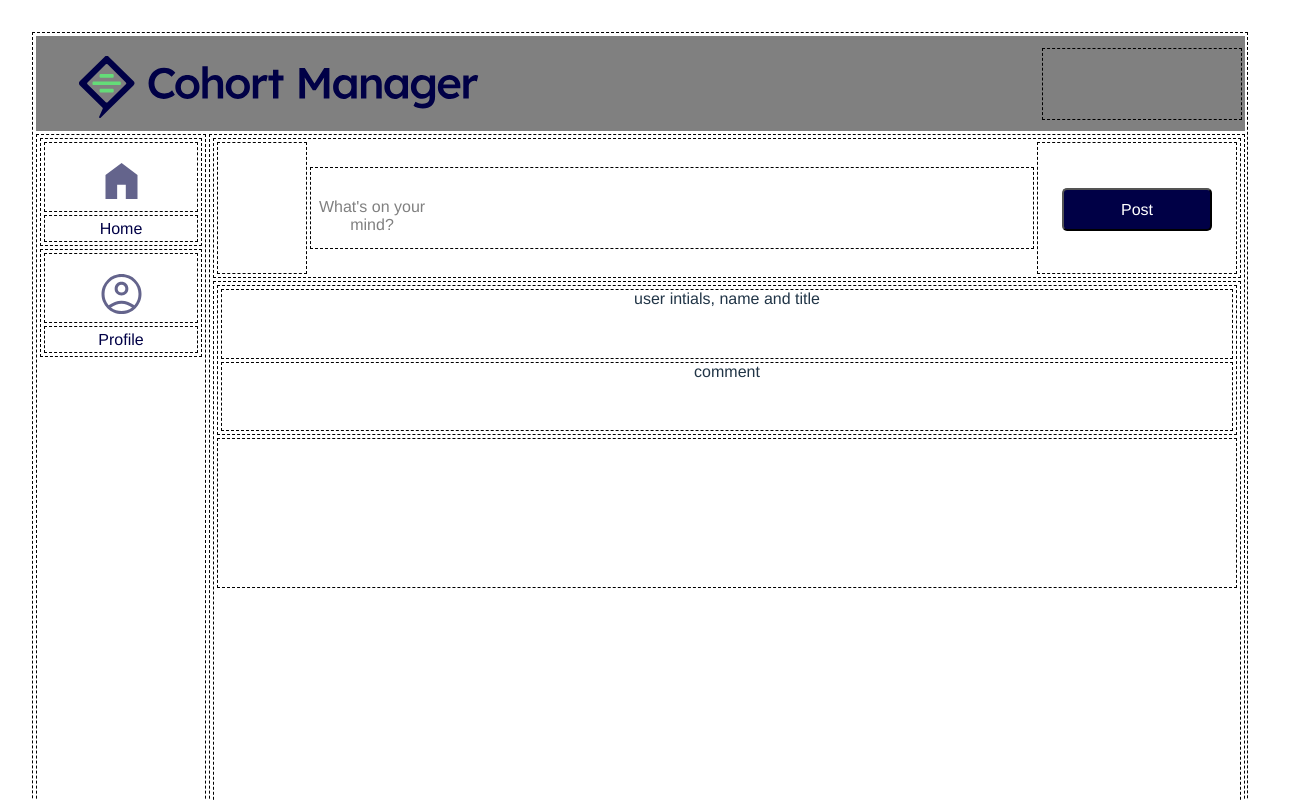
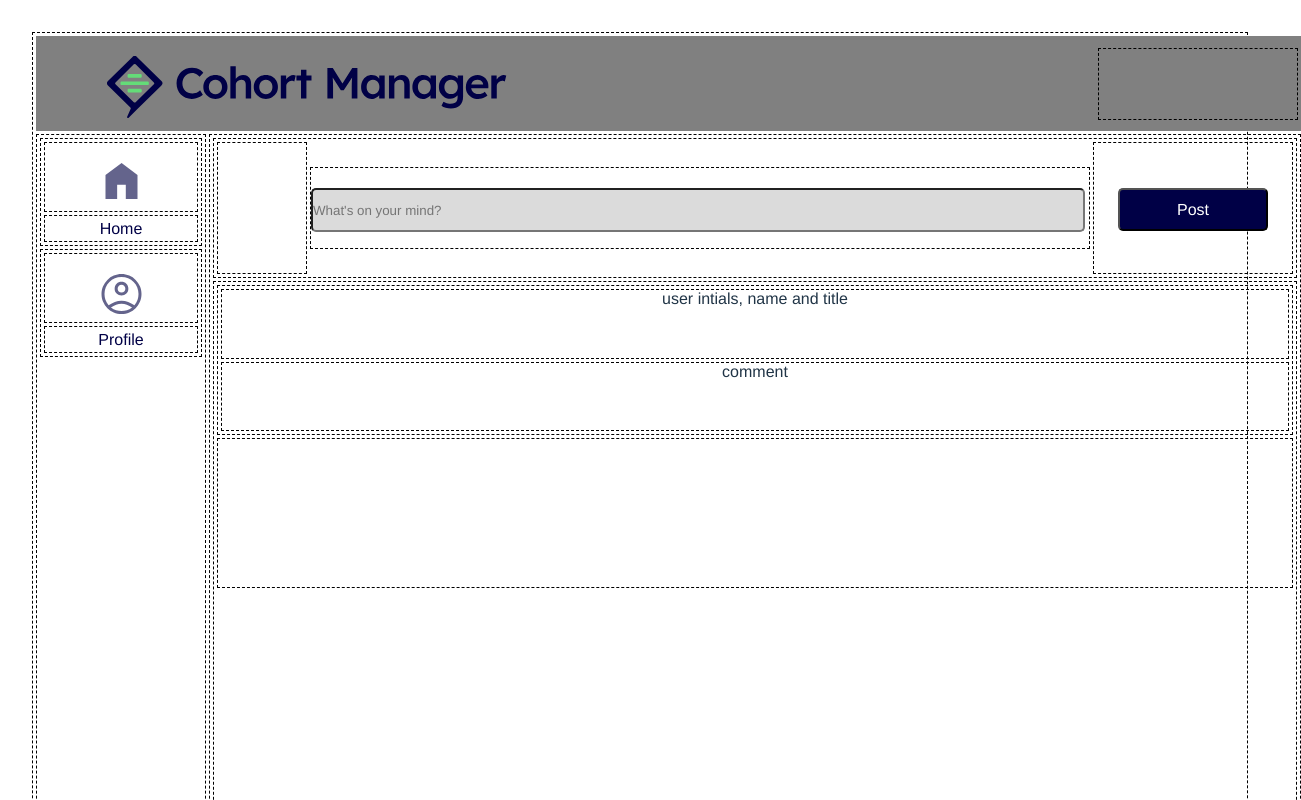
Before and after one commit to boolean-uk/react-cohort-dashboard-challenge, a React (Vite) app: page / in a window 1280 px wide. Shown: the top 800 px of the page, 1301 px wide, since content can reach past the window. Built offline with nearby package versions, Linux system fonts and the light colour scheme.

Commit message:
input box

```diff
--- a/src/App.jsx
+++ b/src/App.jsx
@@ -45,7 +45,13 @@ function App() {
           <div className="postContainer">
             <div className="userInitialsPost"></div>
             <div className="whatsOnMind">
-              <p>What's on your mind?</p>
+              <form>
+                <input
+                  className="whatsOn"
+                  placeholder="What's on your mind?"
+                  type="text"
+                />
+              </form>
             </div>
             <div className="postButton">
               <button className="postBtn">
--- a/src/index.css
+++ b/src/index.css
@@ -149,7 +149,7 @@
 
   display: grid;
   grid-template: "userInitialsPost whatsOnMind postButton";
-  grid-template-columns: 90px 1fr 200px;
+  grid-template-columns: 90px 780px 200px;
   gap: 3px;
   padding: 3px;
 }
@@ -168,10 +168,13 @@
   align-self: center;
 }
 
-.whatsOnMind > p {
-  margin-right: 600px;
-  margin-top: 30px;
-  color: grey;
+.whatsOn {
+  width: 770px;
+  margin-right: 180px;
+  margin-top: 20px;
+  height: 40px;
+  background-color: rgb(219, 219, 219);
+  border-radius: 5px;
 }
 
 .postButton {
```
